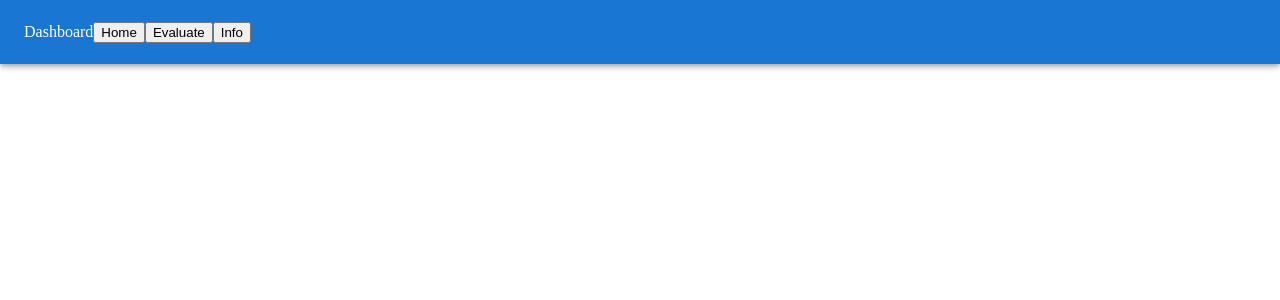
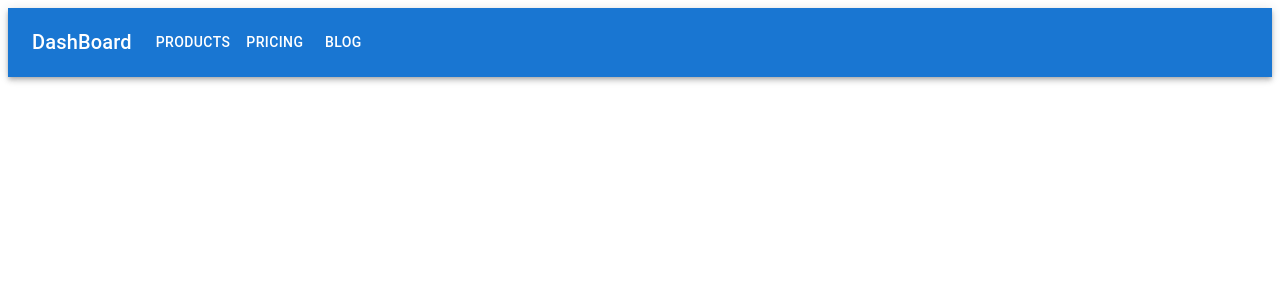
Before and after one commit to skrahat/AlgoViz, a React (Create React App) app: page / in a window 1280 px wide. Shown: the top 300 px of the page. Built offline with nearby package versions, Linux system fonts and the light colour scheme.

Commit message:
Header: updating

```diff
--- a/src/component/Header.tsx
+++ b/src/component/Header.tsx
@@ -1,52 +1,116 @@
-import { AppBar, makeStyles, Toolbar } from '@mui/material';
-import { useNavigate } from 'react-router-dom';
+import * as React from 'react';
+import AppBar from '@mui/material/AppBar';
+import Box from '@mui/material/Box';
+import Toolbar from '@mui/material/Toolbar';
+import IconButton from '@mui/material/IconButton';
+import Typography from '@mui/material/Typography';
+import Menu from '@mui/material/Menu';
+import Container from '@mui/material/Container';
+import Avatar from '@mui/material/Avatar';
+import Button from '@mui/material/Button';
+import Tooltip from '@mui/material/Tooltip';
+import MenuItem from '@mui/material/MenuItem';
+
+const pages = ['Products', 'Pricing', 'Blog'];
+const settings = ['Profile', 'Account', 'Dashboard', 'Logout'];
 
 export default function Header() {
-    // const useStyles = makeStyles(() => ({
-    //     container: {
-    //         backgroundColor: '#400CCC'
-    //     }
-    // }));
-    // const classes = useStyles();
-    //const navigate = useNavigate();
+    const [anchorElNav, setAnchorElNav] = React.useState(null);
+    const [anchorElUser, setAnchorElUser] = React.useState(null);
 
-    //data for links to pages from dashboard
-    const headerData = [
-        {
-            label: 'Home',
-            href: '/home'
-        },
-        {
-            label: 'Evaluate',
-            href: '/evaluate'
-        },
-        {
-            label: 'Info',
-            href: '/info'
-        }
-    ];
-    //buttons to be used as navigator
-    const menuButtons = () => {
-        return headerData.map(({ label, href }) => {
-            return (
-                <button
-                    onClick={() => {
-                        // navigate(`${href}`);
-                    }}
-                >
-                    {label}
-                </button>
-            );
-        });
+    const handleCloseNavMenu = () => {
+        setAnchorElNav(null);
     };
 
-    const dashBoardHeader = () => {
-        return <Toolbar>Dashboard {menuButtons()}</Toolbar>;
+    const handleCloseUserMenu = () => {
+        setAnchorElUser(null);
     };
 
     return (
-        <header>
-            <AppBar>{dashBoardHeader()}</AppBar>
-        </header>
+        <AppBar position="static">
+            <Container maxWidth="xl">
+                <Toolbar disableGutters>
+                    <Typography
+                        variant="h6"
+                        noWrap
+                        component="div"
+                        sx={{ mr: 2, display: { xs: 'none', md: 'flex' } }}
+                    >
+                        DashBoard
+                    </Typography>
+
+                    <Box
+                        sx={{
+                            flexGrow: 1,
+                            display: { xs: 'flex', md: 'none' }
+                        }}
+                    >
+                        <IconButton
+                            size="large"
+                            aria-label="account of current user"
+                            aria-controls="menu-appbar"
+                            aria-haspopup="true"
+                            color="inherit"
+                        ></IconButton>
+                        <Menu
+                            id="menu-appbar"
+                            anchorEl={anchorElNav}
+                            anchorOrigin={{
+                                vertical: 'bottom',
+                                horizontal: 'left'
+                            }}
+                            keepMounted
+                            transformOrigin={{
+                                vertical: 'top',
+                                horizontal: 'left'
+                            }}
+                            open={Boolean(anchorElNav)}
+                            onClose={handleCloseNavMenu}
+                            sx={{
+                                display: { xs: 'block', md: 'none' }
+                            }}
+                        >
+                            {pages.map((page) => (
+                                <MenuItem
+                                    key={page}
+                                    onClick={handleCloseNavMenu}
+                                >
+                                    <Typography textAlign="center">
+                                        {page}
+                                    </Typography>
+                                </MenuItem>
+                            ))}
+                        </Menu>
+                    </Box>
+                    <Typography
+                        variant="h6"
+                        noWrap
+                        component="div"
+                        sx={{
+                            flexGrow: 1,
+                            display: { xs: 'flex', md: 'none' }
+                        }}
+                    >
+                        LOGO
+                    </Typography>
+                    <Box
+                        sx={{
+                            flexGrow: 1,
+                            display: { xs: 'none', md: 'flex' }
+                        }}
+                    >
+                        {pages.map((page) => (
+                            <Button
+                                key={page}
+                                onClick={handleCloseNavMenu}
+                                sx={{ my: 2, color: 'white', display: 'block' }}
+                            >
+                                {page}
+                            </Button>
+                        ))}
+                    </Box>
+                </Toolbar>
+            </Container>
+        </AppBar>
     );
 }
```
